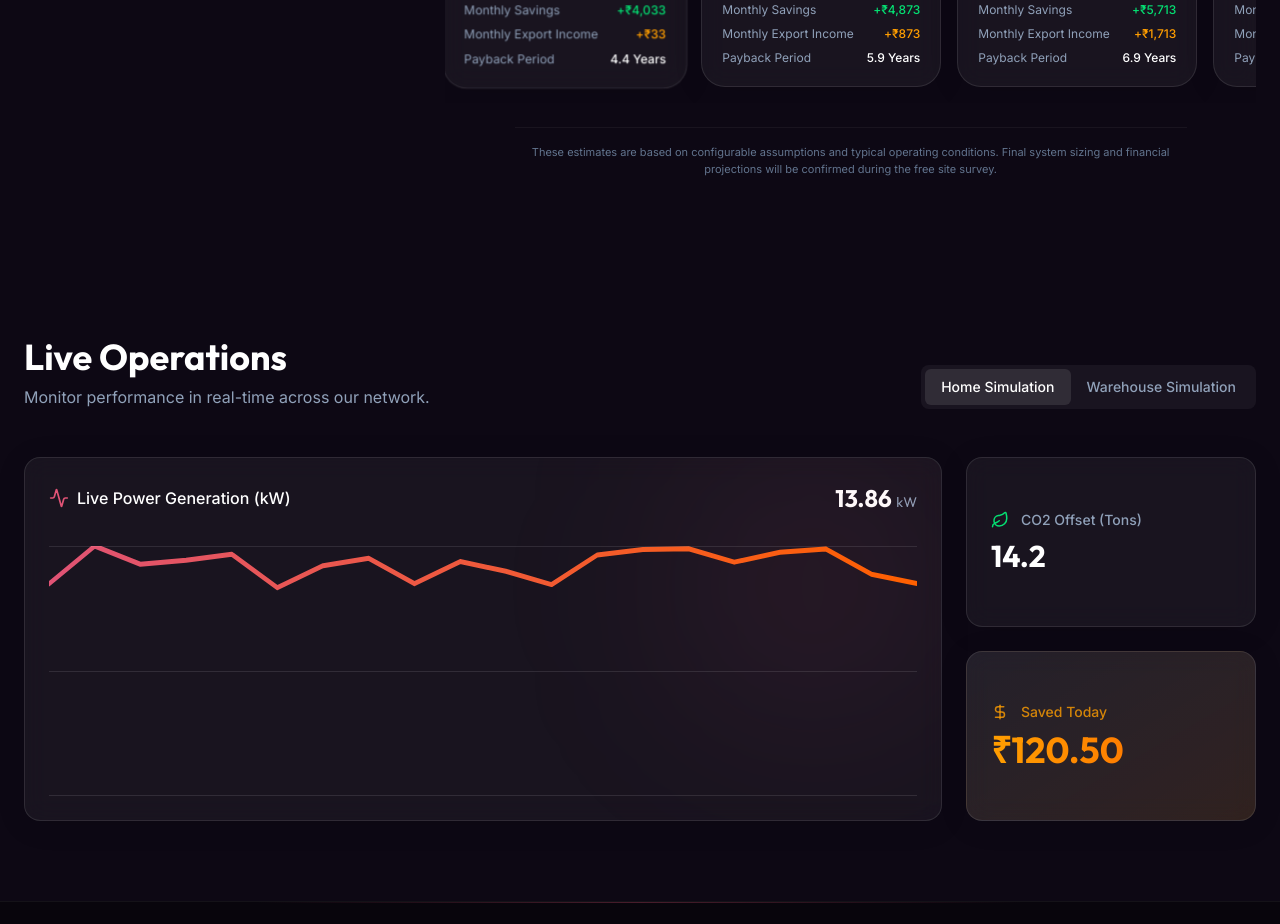
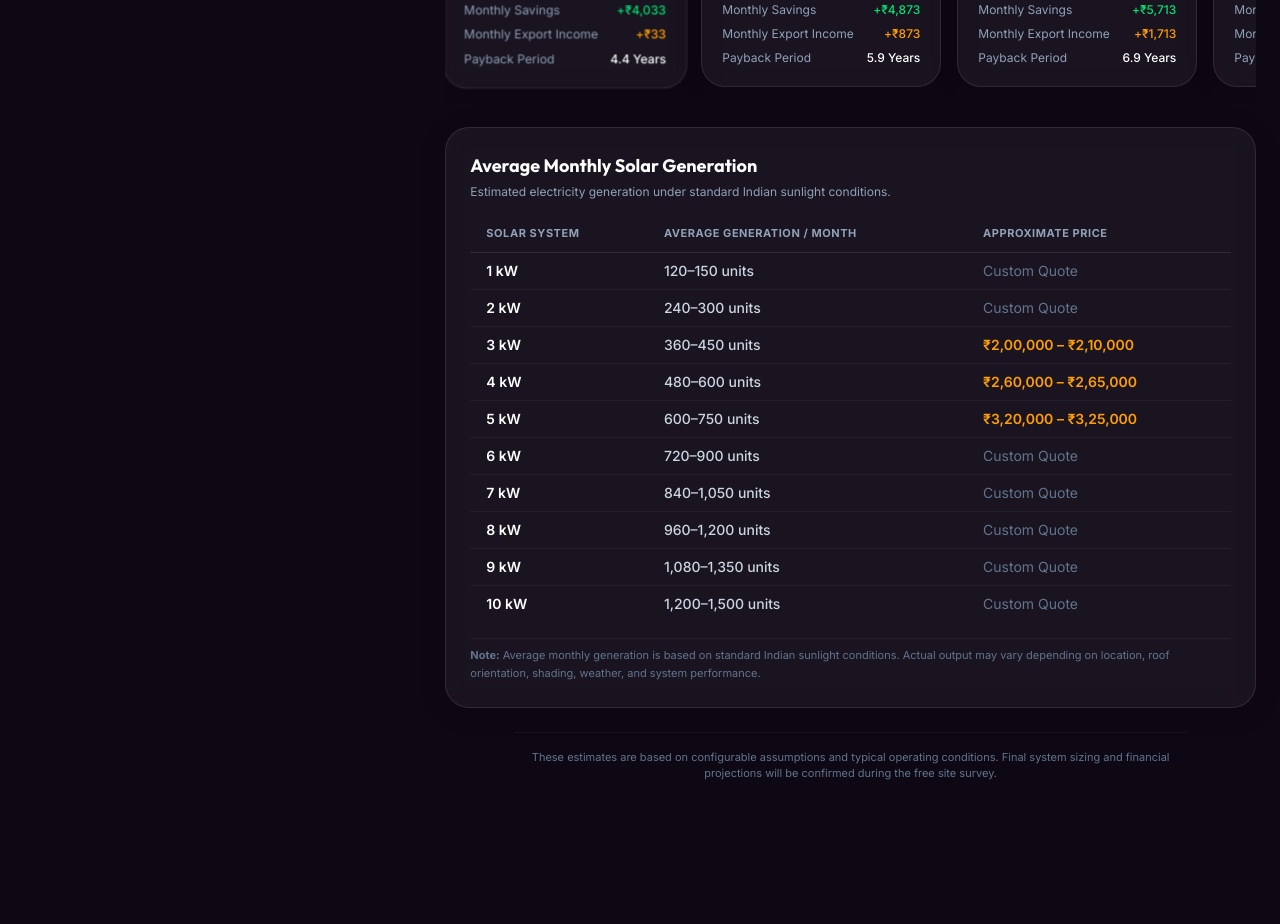
Before and after one commit to BeingVarma/MjSolar_Web, a Next.js app: page /en in a window 1280 px wide. Shown: the part 4820-5744 px from the top of the page. Built offline with nearby package versions, Linux system fonts and the light colour scheme.

Commit message:
feat: add average monthly solar generation reference table to savings calculator

```diff
--- a/src/components/RoiCalculator.tsx
+++ b/src/components/RoiCalculator.tsx
@@ -463,6 +463,59 @@ export default function RoiCalculator() {
               </div>
             </div>
 
+            {/* Average Monthly Solar Generation Info Section */}
+            <div className="glass-panel p-6 rounded-3xl border-white/10 space-y-4">
+              <div>
+                <h3 className="font-outfit text-lg font-bold text-white mb-1">
+                  Average Monthly Solar Generation
+                </h3>
+                <p className="text-slate-400 text-xs">
+                  Estimated electricity generation under standard Indian sunlight conditions.
+                </p>
+              </div>
+
+              <div className="overflow-x-auto w-full">
+                <table className="w-full text-left text-xs md:text-sm text-slate-300 border-collapse">
+                  <thead>
+                    <tr className="border-b border-white/10 text-[10px] md:text-[11px] uppercase tracking-wider text-slate-400 font-semibold">
+                      <th className="py-2.5 px-3 md:px-4">Solar System</th>
+                      <th className="py-2.5 px-3 md:px-4">Average Generation / Month</th>
+                      <th className="py-2.5 px-3 md:px-4">Approximate Price</th>
+                    </tr>
+                  </thead>
+                  <tbody className="divide-y divide-white/5 font-medium">
+                    {[
+                      { capacity: "1 kW", generation: "120–150 units", price: "Custom Quote" },
+                      { capacity: "2 kW", generation: "240–300 units", price: "Custom Quote" },
+                      { capacity: "3 kW", generation: "360–450 units", price: "₹2,00,000 – ₹2,10,000" },
+                      { capacity: "4 kW", generation: "480–600 units", price: "₹2,60,000 – ₹2,65,000" },
+                      { capacity: "5 kW", generation: "600–750 units", price: "₹3,20,000 – ₹3,25,000" },
+                      { capacity: "6 kW", generation: "720–900 units", price: "Custom Quote" },
+                      { capacity: "7 kW", generation: "840–1,050 units", price: "Custom Quote" },
+                      { capacity: "8 kW", generation: "960–1,200 units", price: "Custom Quote" },
+                      { capacity: "9 kW", generation: "1,080–1,350 units", price: "Custom Quote" },
+                      { capacity: "10 kW", generation: "1,200–1,500 units", price: "Custom Quote" }
+                    ].map((row, idx) => (
+                      <tr
+                        key={idx}
+                        className="hover:bg-white/[0.02] transition-colors"
+                      >
+                        <td className="py-2 px-3 md:px-4 font-semibold text-white">{row.capacity}</td>
+                        <td className="py-2 px-3 md:px-4">{row.generation}</td>
+                        <td className={`py-2 px-3 md:px-4 ${row.price.startsWith("₹") ? "text-amber font-semibold" : "text-slate-500 font-normal"}`}>
+                          {row.price}
+                        </td>
+                      </tr>
+                    ))}
+                  </tbody>
+                </table>
+              </div>
+
+              <p className="text-[10px] md:text-[11px] text-slate-500 leading-relaxed pt-2 border-t border-white/5">
+                <strong>Note:</strong> Average monthly generation is based on standard Indian sunlight conditions. Actual output may vary depending on location, roof orientation, shading, weather, and system performance.
+              </p>
+            </div>
+
             {/* Disclaimer */}
             <p className="text-center text-[11px] text-slate-500 max-w-2xl mx-auto pt-4 border-t border-white/5">
               These estimates are based on configurable assumptions and typical operating conditions. Final system sizing and financial projections will be confirmed during the free site survey.
```
